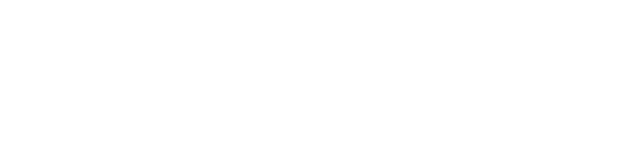
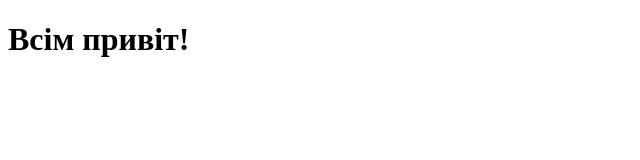
Before and after one commit to nazar2012/lesson8, a plain HTML site: page index.html in a window 1280 px wide. Shown: the whole page, without its empty margins (0-640 px from the left). Drawn offline with Linux system fonts and the light colour scheme.

Commit message:
Update index.html

```diff
--- a/index.html
+++ b/index.html
@@ -7,6 +7,6 @@
     <title>Мій сайт</title>
 </head>
 <body>
-
+   <h1>Всім привіт!</h1>
 </body>
 </html>
```
